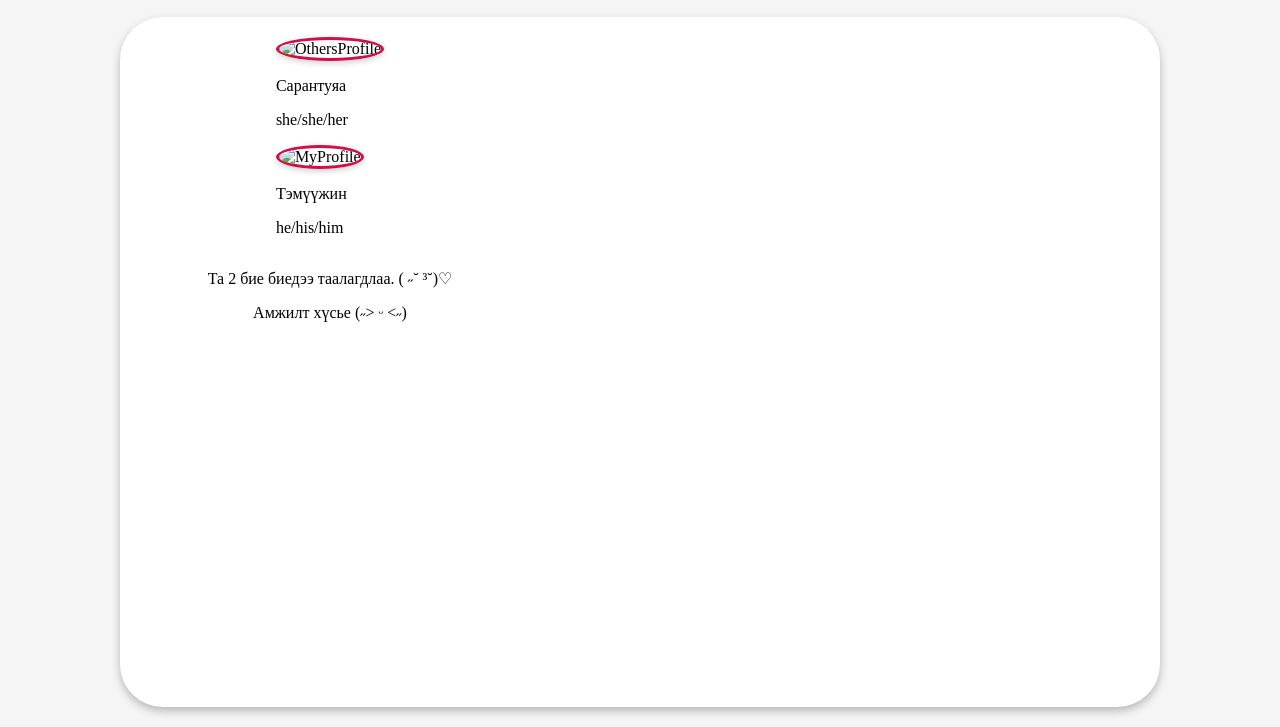
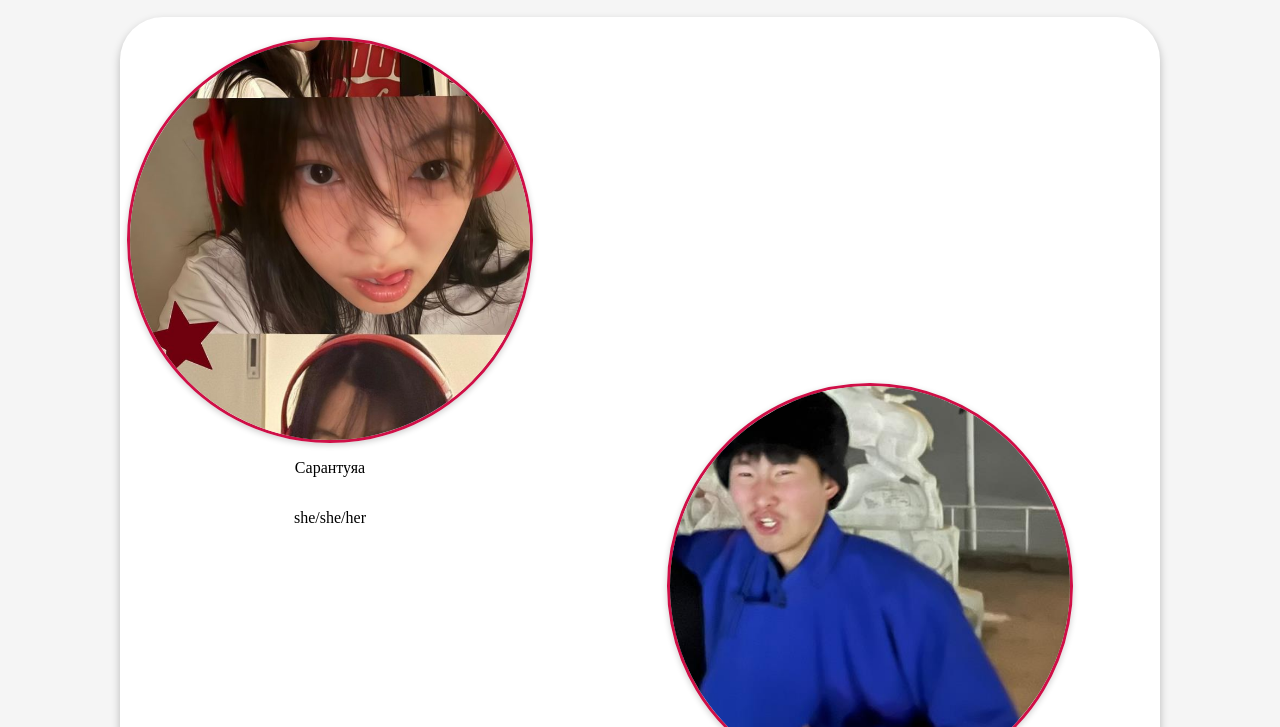
Before and after one commit to vrvntslmn/numdate, a plain HTML site: page match.html in a window 1280 px wide. Shown: the part 73-800 px from the top of the page. Drawn offline with Linux system fonts and the light colour scheme; a web font is replaced by a local one.

Commit message:
matchiin bairll ynzalj bn

```diff
--- a/match.html
+++ b/match.html
@@ -63,12 +63,12 @@
         <article>
             <div class="Matches">
                 <div class="OtherAvatar">
-                    <img href="" alt="OthersProfile">
+                    <img src="img/image.jpeg" alt="OthersProfile">
                     <p>Сарантуяа</p>
                     <p>she/she/her</p>
                 </div>
              <div class="MyAvatar">
-                <img href="" alt="MyProfile">
+                <img src="img/Image.jpg" alt="MyProfile">
                 <p>Тэмүүжин</p>
                 <p>he/his/him</p>
              </div>
--- a/stylesMatch.css
+++ b/stylesMatch.css
@@ -34,7 +34,7 @@ main{
 
 div.main-container{
     padding: 20px;
-    min-height: 650px;
+    min-height: 65rem;
     background-color: white;
     border-radius: 43px;
     display: flex;
@@ -95,8 +95,8 @@ nav {
 }
  .OtherAvatar img,
 .MyAvatar img {
-    width:250px;              /* Зургийн өргөн */
-    height: 250px;             /* Зургийн өндөр */
+    width:25rem;              /* Зургийн өргөн */
+    height: 25rem;             /* Зургийн өндөр */
     object-fit: cover;         /* Зургийг хүрээ дотор зөв тааруулах */
     border-radius: 50%;        /* Бөөрөнхий болгох */
     border: 3px solid #CF0F47;;    /* Хүрээ нэмэх (заавал биш) */
@@ -107,5 +107,13 @@ div.congrats{
     font-family: "Rubik Bubbles", bold;
     text-align: center;
     justify-content: center;
-
 }
+div.MyAvatar, .OtherAvatar{
+    display: flex;
+    flex-direction: column;
+    align-items: center;
+    gap: 0px;
+}
+div.MyAvatar{
+    transform: translate(540px, -160px);
+}
```
